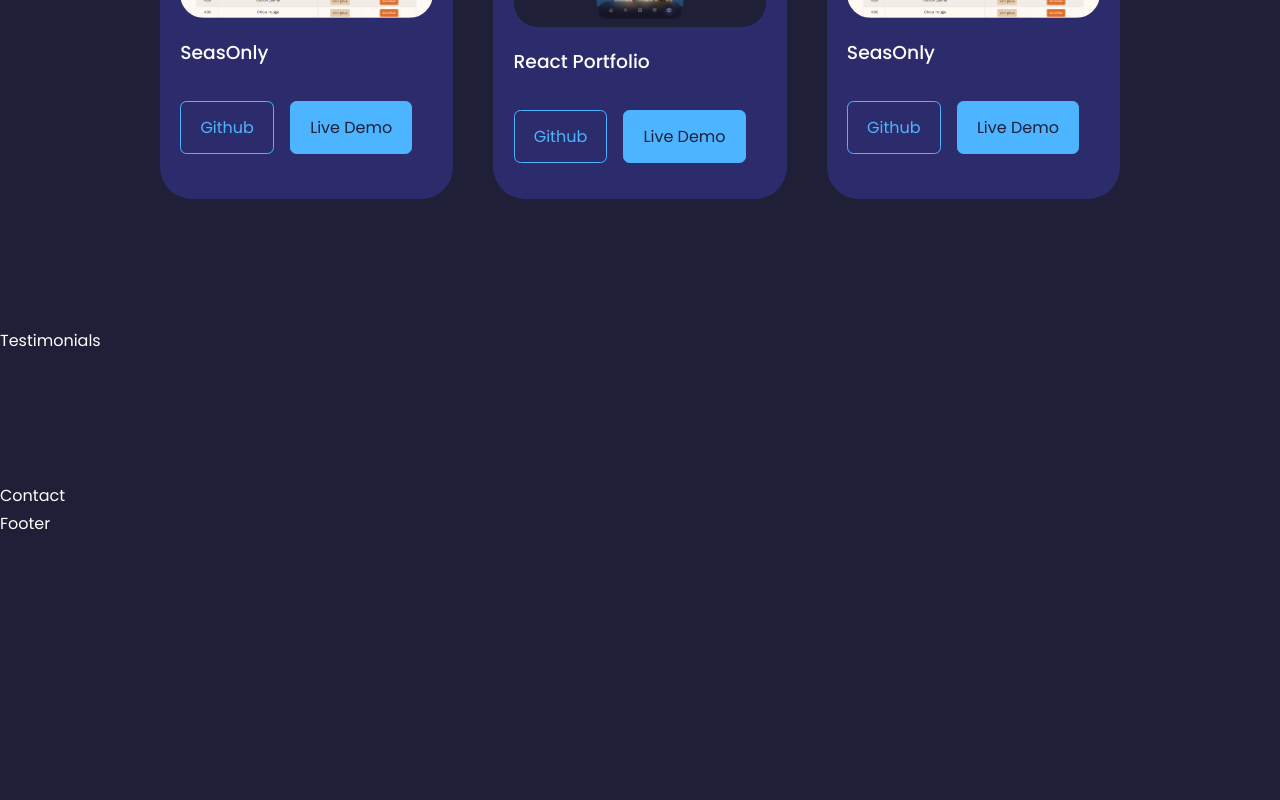
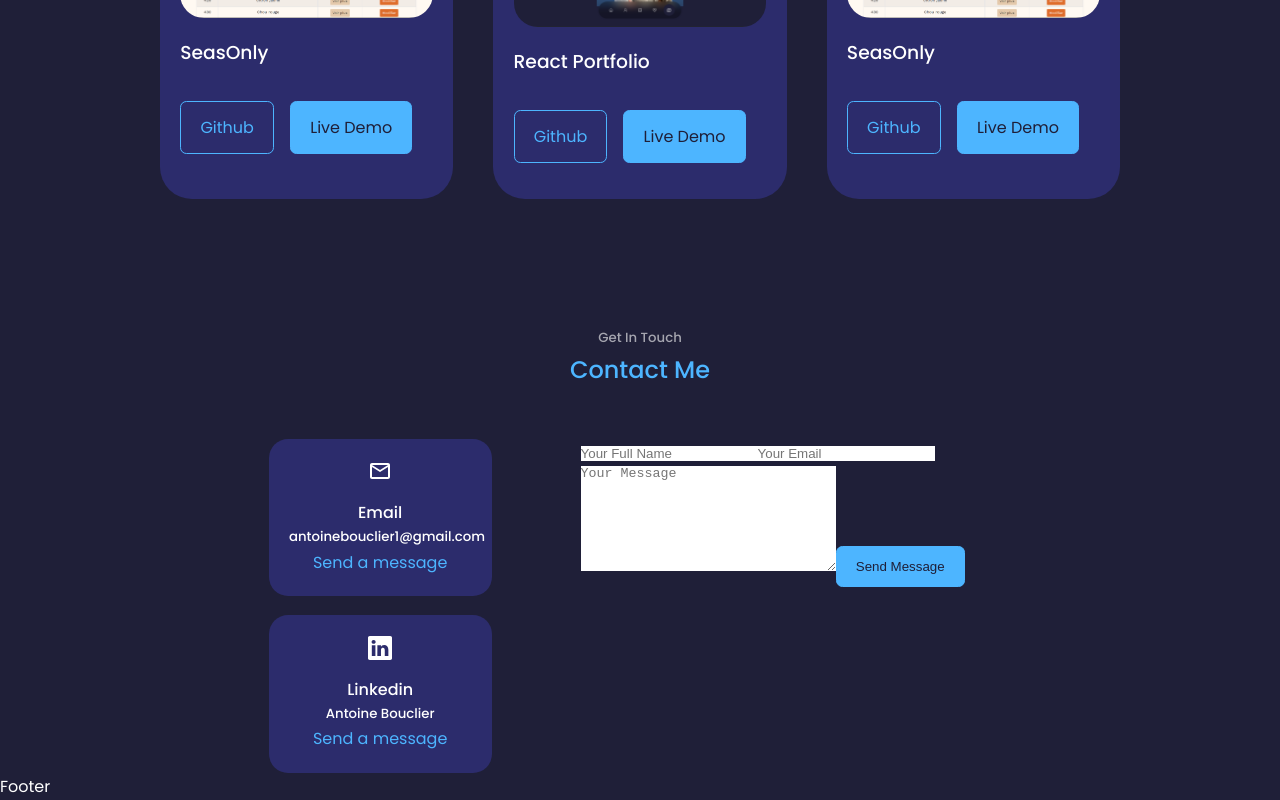
Before and after one commit to Antoine-Bouclier/react-portfolio, a React (Create React App) app: page / in a window 1280 px wide. Shown: the part 3289-4089 px from the top of the page. Before the commit the page ends 3826 px from the top, so only its background shows below. Built offline with nearby package versions, Linux system fonts and the light colour scheme.

Commit message:
feat: Start Contact component

```diff
--- a/src/App.jsx
+++ b/src/App.jsx
@@ -5,7 +5,6 @@
 import Experience from './components/experience/Experience'
 import Services from './components/services/Services'
 import Portfolio from './components/portfolio/Portfolio'
-import Testimonials from './components/testimonials/Testimonials'
 import Contact from './components/contact/Contact'
 import Footer from './components/footer/Footer'
 
@@ -18,7 +17,6 @@
         <Experience />
         <Services />
         <Portfolio />
-        <Testimonials />
         <Contact />
         <Footer />
 
--- a/src/components/contact/Contact.jsx
+++ b/src/components/contact/Contact.jsx
@@ -1,9 +1,37 @@
 import React from 'react'
 import './contact.css'
+import {MdOutlineEmail} from 'react-icons/md'
+import { BsLinkedin } from "react-icons/bs";
 
 const Contact = () => {
   return (
-    <section id='contact'>Contact</section>
+    <section id='contact'>
+      <h5>Get In Touch</h5>
+      <h2>Contact Me</h2>
+
+      <div className="container contact__container">
+        <div className="contact__options">
+          <article className='contact__option'>
+            <MdOutlineEmail className='contact__option-icon'/>
+            <h4>Email</h4>
+            <h5>antoinebouclier1@gmail.com</h5>
+            <a href="mailto:antoinebouclier1@gmail.com" target='_blank'>Send a message</a>
+          </article>
+          <article className='contact__option'>
+            <BsLinkedin className='contact__option-icon'/>
+            <h4>Linkedin</h4>
+            <h5>Antoine Bouclier</h5>
+            <a href="https://www.linkedin.com/in/antoine-bouclier-4b206112a/" target='_blank'>Send a message</a>
+          </article>
+        </div>
+        <form action="">
+          <input type="text" name='name' placeholder='Your Full Name' required />
+          <input type="email" name='email' placeholder='Your Email' required />
+          <textarea name="message" cols="30" rows="7" placeholder='Your Message' required></textarea>
+          <button type='submit' className='btn btn-primary'>Send Message</button>
+        </form>
+      </div>
+    </section>
   )
 }
 
--- a/src/components/contact/contact.css
+++ b/src/components/contact/contact.css
@@ -0,0 +1,31 @@
+.container.contact__container {
+    width: 58%;
+    display: grid;
+    grid-template-columns: 30% 58%;
+    gap: 12%;
+}
+
+.contact__options {
+    display: flex;
+    flex-direction: column;
+    gap: 1.2rem;
+}
+
+.contact__option {
+    background: var(--color-bg-variant);
+    padding: 1.2rem;
+    border-radius: 1.2rem;
+    text-align: center;
+    border: 1px solid transparent;
+    transition: var(--transition);
+}
+
+.contact__option:hover {
+    background: transparent;
+    border-color: var(--color-bg-variant);
+}
+
+.contact__option-icon {
+    font-size: 1.5rem;
+    margin-bottom: 0.5rem;
+}
--- a/src/components/testimonials/Testimonials.jsx
+++ /dev/null
@@ -1,10 +0,0 @@
-import React from 'react'
-import './testimonials.css'
-
-const Testimonials = () => {
-  return (
-    <section id='testimonials'>Testimonials</section>
-  )
-}
-
-export default Testimonials
```
Also changed, not shown: src/components/testimonials/testimonials.css (deleted).
